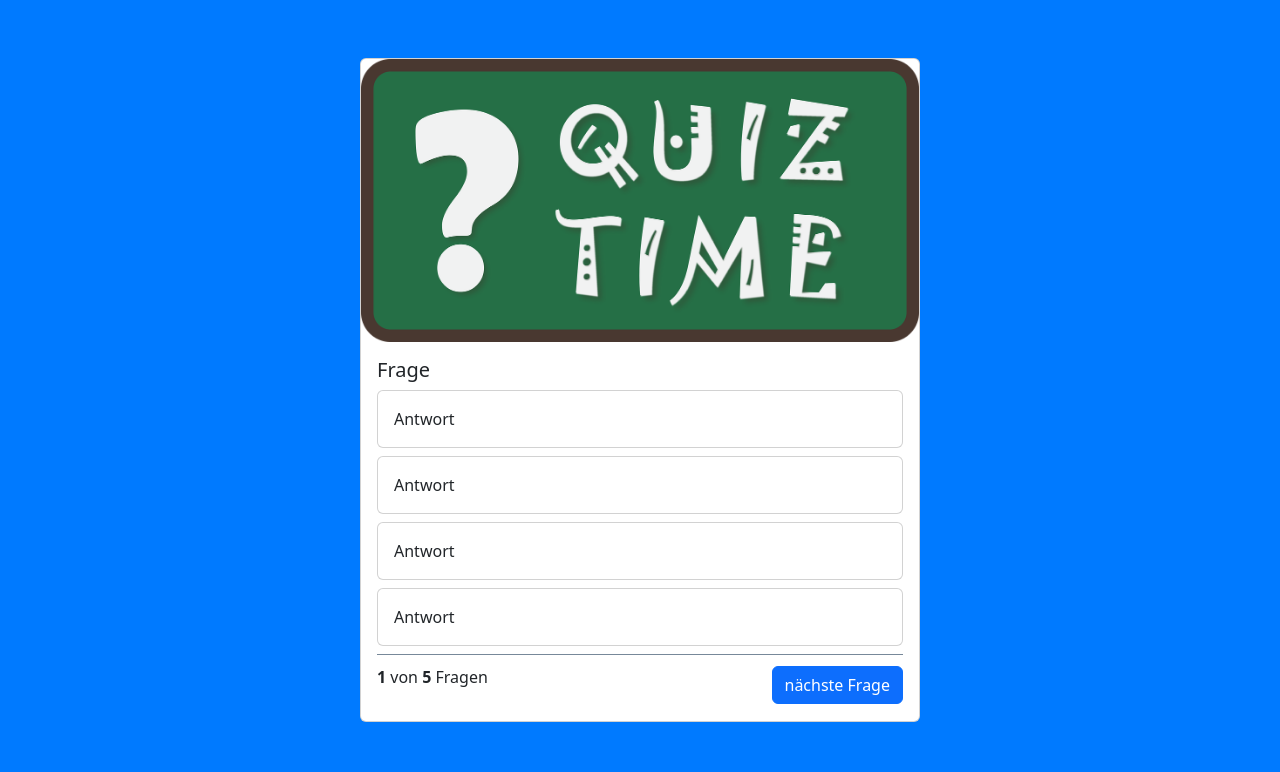
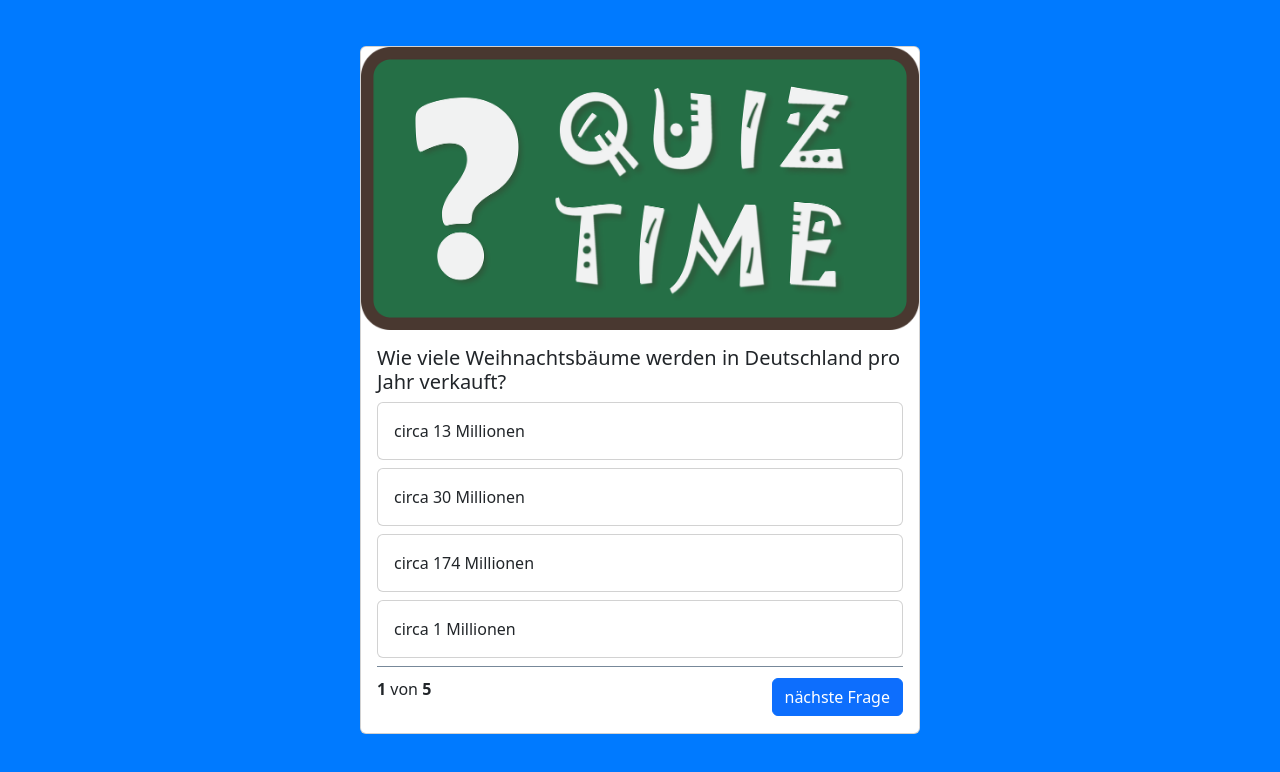
Before and after one commit to Maxe19306/Quiz-App, a plain HTML site: page index.html in a window 1280 px wide. Shown: the part 60-832 px from the top of the page. Drawn offline with nearby package versions, Linux system fonts and the light colour scheme.

Commit message:
add Function init and showQuestion

```diff
--- a/index.html
+++ b/index.html
@@ -15,7 +15,8 @@
     <script src="https://cdn.jsdelivr.net/npm/bootstrap@5.2.0-beta1/dist/js/bootstrap.bundle.min.js" integrity="sha384-pprn3073KE6tl6bjs2QrFaJGz5/SUsLqktiwsUTF55Jfv3qYSDhgCecCxMW52nD2" crossorigin="anonymous"></script>
 </head>
 
-<body>
+<body onload="init()">
+
     <nav class="navbar bg-light">
         <div class="container-fluid">
             <span class="navbar-brand mb-0 h1">Quiz-App</span>
@@ -24,33 +25,34 @@
     <div class="card-container">
         <div class="card quiz-card">
             <img src="img/quiz-time.png" class="card-img-top">
+
             <div class="card-body">
-                <h5 class="card-title">Frage</h5>
+                <h5 id="question" class="card-title">Frage</h5>
 
-                <div class="card mb-2">
-                    <div class="card-body">
+                <div class="card quiz-card-answer mb-2" onclick="answer('answer_1')">
+                    <div id="answer_1" class="card-body">
                         Antwort
                     </div>
                 </div>
-                <div class="card mb-2">
-                    <div class="card-body">
+                <div class="card quiz-card-answer mb-2" onclick="answer('answer_2')">
+                    <div id="answer_2" class="card-body">
                         Antwort
                     </div>
                 </div>
-                <div class="card mb-2">
-                    <div class="card-body">
+                <div class="card quiz-card-answer mb-2" onclick="answer('answer_3')">
+                    <div id="answer_3" class="card-body">
                         Antwort
                     </div>
                 </div>
-                <div class="card mb-2">
-                    <div class="card-body">
+                <div class="card quiz-card-answer mb-2" onclick="answer('answer_4')">
+                    <div id="answer_4" class="card-body">
                         Antwort
 
                     </div>
                 </div>
-                <div class="question-footer">
-                    <p> <b>1</b> von <b>5</b> Fragen </p>
-                    <button type="button" class="btn btn-primary">nächste Frage</button>
+                <div id="Numberquestion" class="question-footer">
+
+
                 </div>
             </div>
         </div>
--- a/script.js
+++ b/script.js
@@ -0,0 +1,63 @@
+let questions = [{
+        "question": "Wie viele Weihnachtsbäume werden in Deutschland pro Jahr verkauft?",
+        "answer_1": "circa 13 Millionen",
+        "answer_2": "circa 30 Millionen",
+        "answer_3": "circa 174 Millionen",
+        "answer_4": "circa 1 Millionen",
+        "right_answer": 2
+    }, {
+        "question": "Wie viele Liter Bier werden in Deutschland pro Kopf jährlich getrunken?",
+        "answer_1": "100 Liter",
+        "answer_2": "10 Liter",
+        "answer_3": "45 Liter",
+        "answer_4": "148 Liter",
+        "right_answer": 1
+    },
+    {
+        "question": "Wie viele Buchstaben hat das hawaiianische Alphabet?",
+        "answer_1": "58",
+        "answer_2": "107",
+        "answer_3": "34",
+        "answer_4": "12",
+        "right_answer": 4
+    },
+    {
+        "question": "Wie viele Einkerbungen hat ein Golfball?",
+        "answer_1": "336",
+        "answer_2": "403",
+        "answer_3": "100",
+        "answer_4": "214",
+        "right_answer": 1
+    },
+    {
+        "question": "Mit wie vielen Figuren beginnt ein Schachspiel?",
+        "answer_1": "20",
+        "answer_2": "41",
+        "answer_3": "32",
+        "answer_4": "65",
+        "right_answer": 3
+    }
+]
+
+let currentQuestion = 0;
+
+function init() {
+    let anzahl = 1;
+    document.getElementById('Numberquestion').innerHTML += /*html*/ `<p> <b> ${anzahl} </b> von <b> ${questions.length}  </p>
+         <button type="button" class="btn btn-primary">nächste Frage</button> `;
+    showQuestion()
+}
+
+function showQuestion() {
+    let question = questions[currentQuestion];
+    document.getElementById('question').innerHTML = question['question'];
+    document.getElementById('answer_1').innerHTML = question['answer_1'];
+    document.getElementById('answer_2').innerHTML = question['answer_2'];
+    document.getElementById('answer_3').innerHTML = question['answer_3'];
+    document.getElementById('answer_4').innerHTML = question['answer_4'];
+}
+
+function answer(selection) {
+
+
+}
--- a/style.css
+++ b/style.css
@@ -20,3 +20,8 @@ body {
 .quiz-card {
     width: 35rem;
 }
+
+.quiz-card-answer:hover {
+    background-color: rgb(221, 243, 250);
+    cursor: pointer;
+}
```
